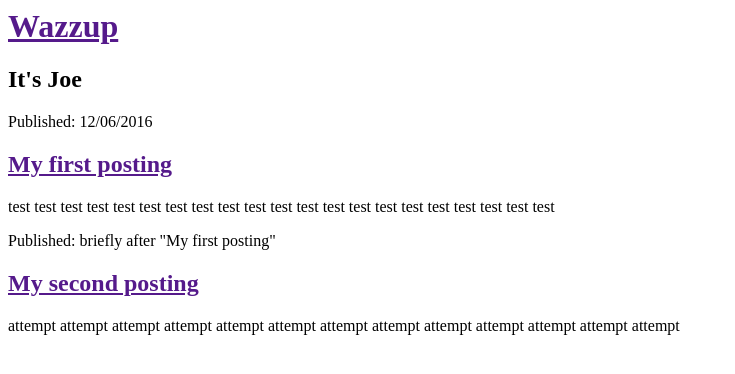
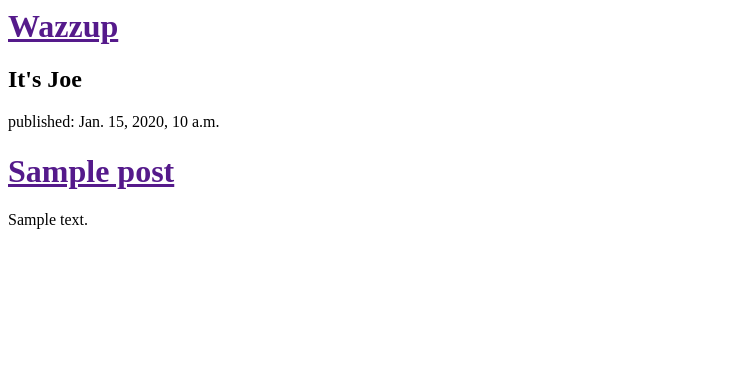
Before and after one commit to JClokey/Bath-Judo-Site, a Django app: template news/templates/news/post_list.html in a window 1280 px wide. Shown: the top 374 px of the page, without its empty margins (0-735 px from the left). Run offline with Django 3.2, Linux system fonts and the light colour scheme; the template is opened without the code that fills it: values that come from a table or form of the project are taken from there, others are empty; tables that the repository leaves empty hold one stand-in row (values such as "Sample post").

Commit message:
Modified templates to display posts from database.

```diff
--- a/news/templates/news/post_list.html
+++ b/news/templates/news/post_list.html
@@ -8,17 +8,12 @@
 			<h1><a href="">Wazzup</a></h1>
 			<h2>It's Joe</h2>
 		</div>
-
-		<div>
-			<p>Published: 12/06/2016</p>
-			<h2><a href="">My first posting</a></h2>
-			<p>test test test test test test test test test test test test test test test test test test test test test </p>
-		</div>
-
-		<div>
-			<p>Published: briefly after "My first posting"</p>
-			<h2><a href="">My second posting</a></h2>
-			<p>attempt attempt attempt attempt attempt attempt attempt attempt attempt attempt attempt attempt attempt </p>
-		</div>
+		{% for post in posts %}
+		    <div>
+		        <p>published: {{ post.published_date }}</p>
+		        <h1><a href="">{{ post.title }}</a></h1>
+		        <p>{{ post.text|linebreaks }}</p>
+		    </div>
+		{% endfor %}
 	</body>
 </html>
```
Also changed, not shown: news/views.py (+4 -3 lines).
